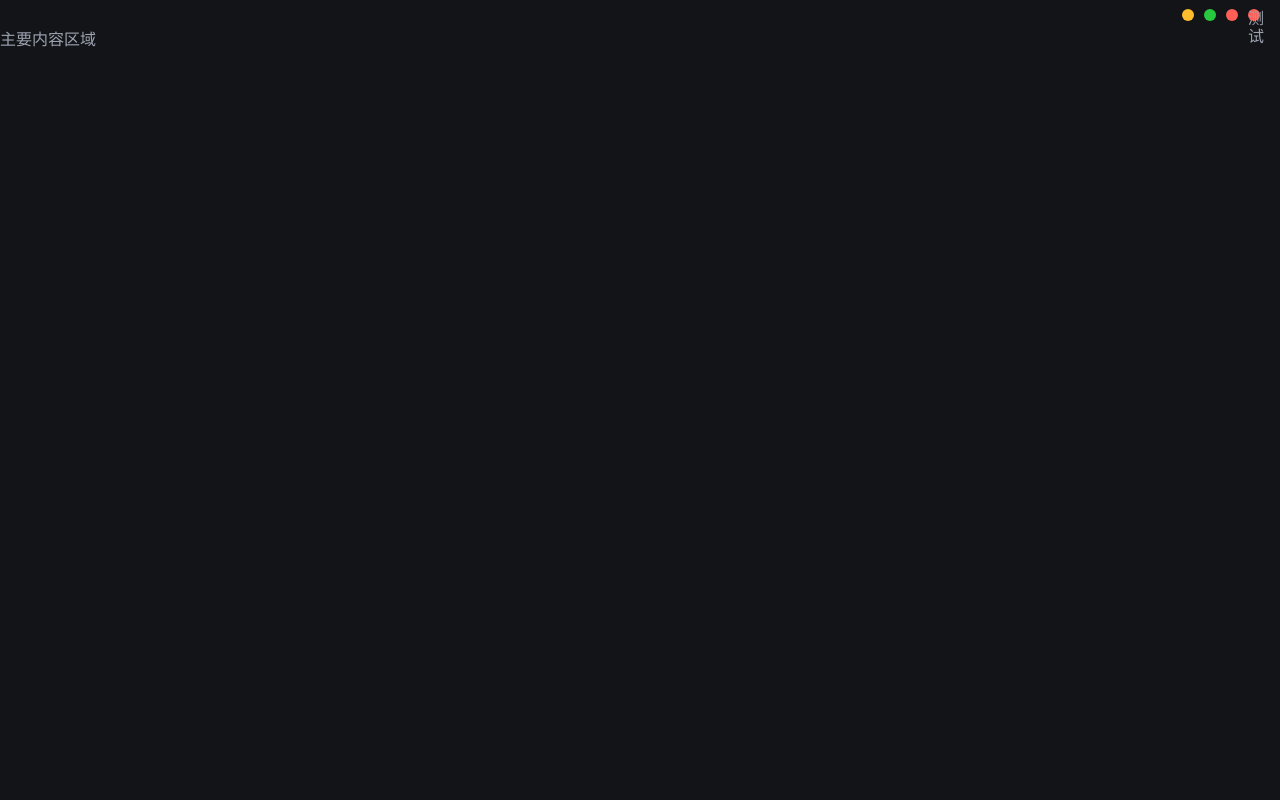
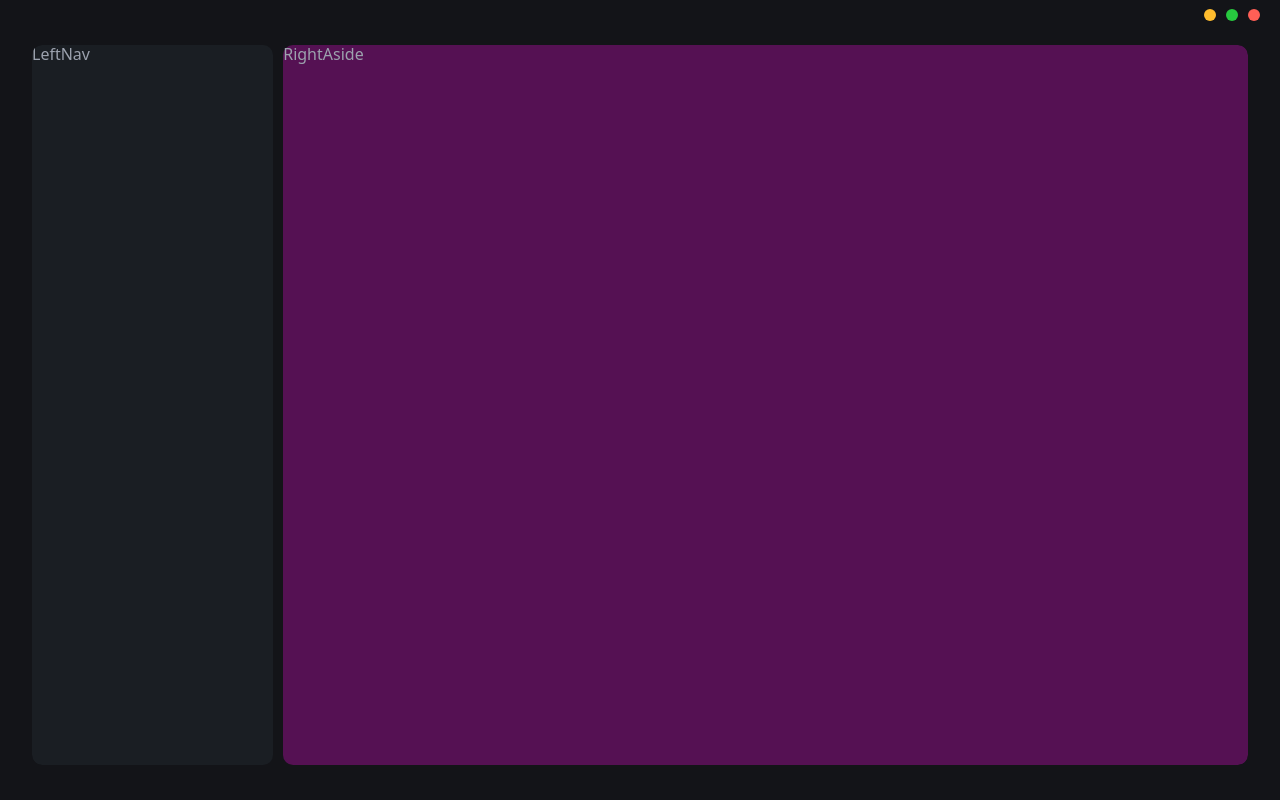
Before and after one commit to 518luck/resume-script, a React (Vite) app: page / in a window 1280 px wide. Built offline with nearby package versions, Linux system fonts and the light colour scheme.

Commit message:
内容区的整体布局

```diff
--- a/src/ui/App.module.scss
+++ b/src/ui/App.module.scss
@@ -1,6 +1,25 @@
 .appBackground {
-  width: 100vw;
-  min-height: 100vh;
+  position: fixed;
+  top: 0;
+  left: 0;
+  right: 0;
+  bottom: 0;
+  overflow: auto;
   background-color: #131418;
   color: #9ca2ae;
+
+  .appMain {
+    position: absolute;
+    top: 50%;
+    left: 50%;
+    transform: translate(-50%, -50%);
+    height: 90vh;
+    width: 95%;
+    margin-top: 5px;
+    border-radius: 10px;
+    overflow: hidden;
+    display: flex;
+    justify-content: space-between;
+    align-items: center;
+  }
 }
--- a/src/ui/App.tsx
+++ b/src/ui/App.tsx
@@ -1,12 +1,17 @@
 import styles from './App.module.scss'
 import ToNav from './layout/ToNav'
+import LeftNav from './layout/LeftNav'
+import RightAside from './layout/RightAside'
 
 function App() {
   return (
     <>
       <div className={styles.appBackground}>
         <ToNav />
-        <article className={styles.appMain}>主要内容区域</article>
+        <article className={styles.appMain}>
+          <LeftNav />
+          <RightAside />
+        </article>
       </div>
     </>
   )
--- /dev/null
+++ b/src/ui/layout/LeftNav/index.module.scss
@@ -0,0 +1,8 @@
+.leftNav {
+  flex: 1;
+  width: 100%;
+  height: 100%;
+  background-color: #1a1e23;
+  margin-right: 10px;
+  border-radius: 10px;
+}
--- /dev/null
+++ b/src/ui/layout/LeftNav/index.tsx
@@ -0,0 +1,6 @@
+import styles from './index.module.scss'
+
+const LeftNav = () => {
+  return <div className={styles.leftNav}>LeftNav</div>
+}
+export default LeftNav
--- /dev/null
+++ b/src/ui/layout/RightAside/index.module.scss
@@ -0,0 +1,7 @@
+.rightAside {
+  flex: 4;
+  width: 100%;
+  height: 100%;
+  background-color: #551153;
+  border-radius: 10px;
+}
--- /dev/null
+++ b/src/ui/layout/RightAside/index.tsx
@@ -0,0 +1,6 @@
+import styles from './index.module.scss'
+
+const RightAside = () => {
+  return <div className={styles.rightAside}>RightAside</div>
+}
+export default RightAside
--- a/src/ui/layout/ToNav/index.module.scss
+++ b/src/ui/layout/ToNav/index.module.scss
@@ -2,7 +2,6 @@
   -webkit-app-region: drag;
   width: 100%;
   height: 30px;
-  background-color: #131418;
   .macButtons span {
     -webkit-app-region: no-drag;
     width: 12px;
--- a/src/ui/layout/ToNav/index.tsx
+++ b/src/ui/layout/ToNav/index.tsx
@@ -23,13 +23,6 @@ const ToNav = () => {
         <span
           className={styles.close}
           onClick={() => window.electronAPI.closeWindow()}></span>
-        <span
-          className={styles.close}
-          onClick={() =>
-            console.log('window.electronAPI:', window.electronAPI)
-          }>
-          测试
-        </span>
       </div>
     </div>
   )
```
